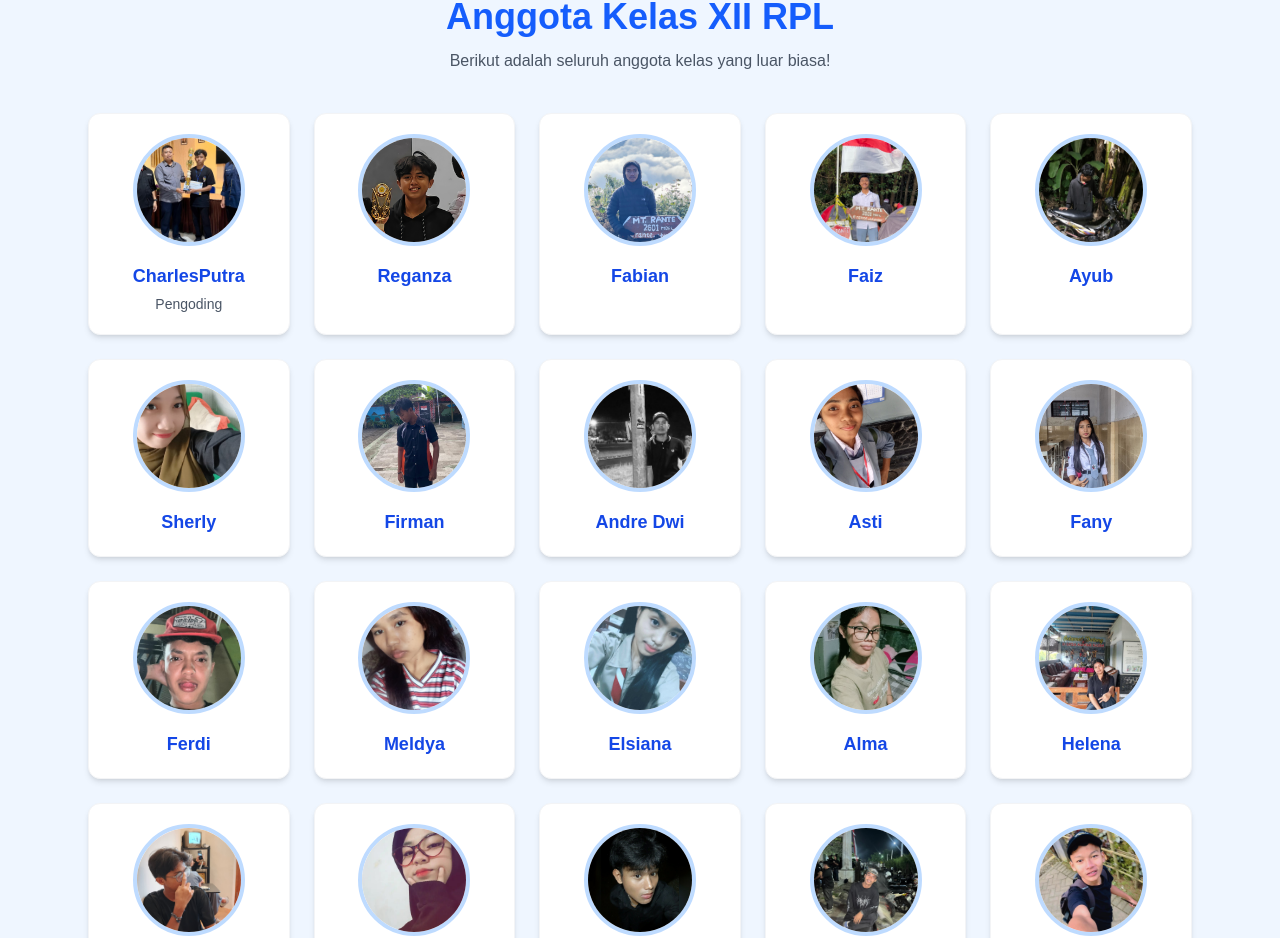
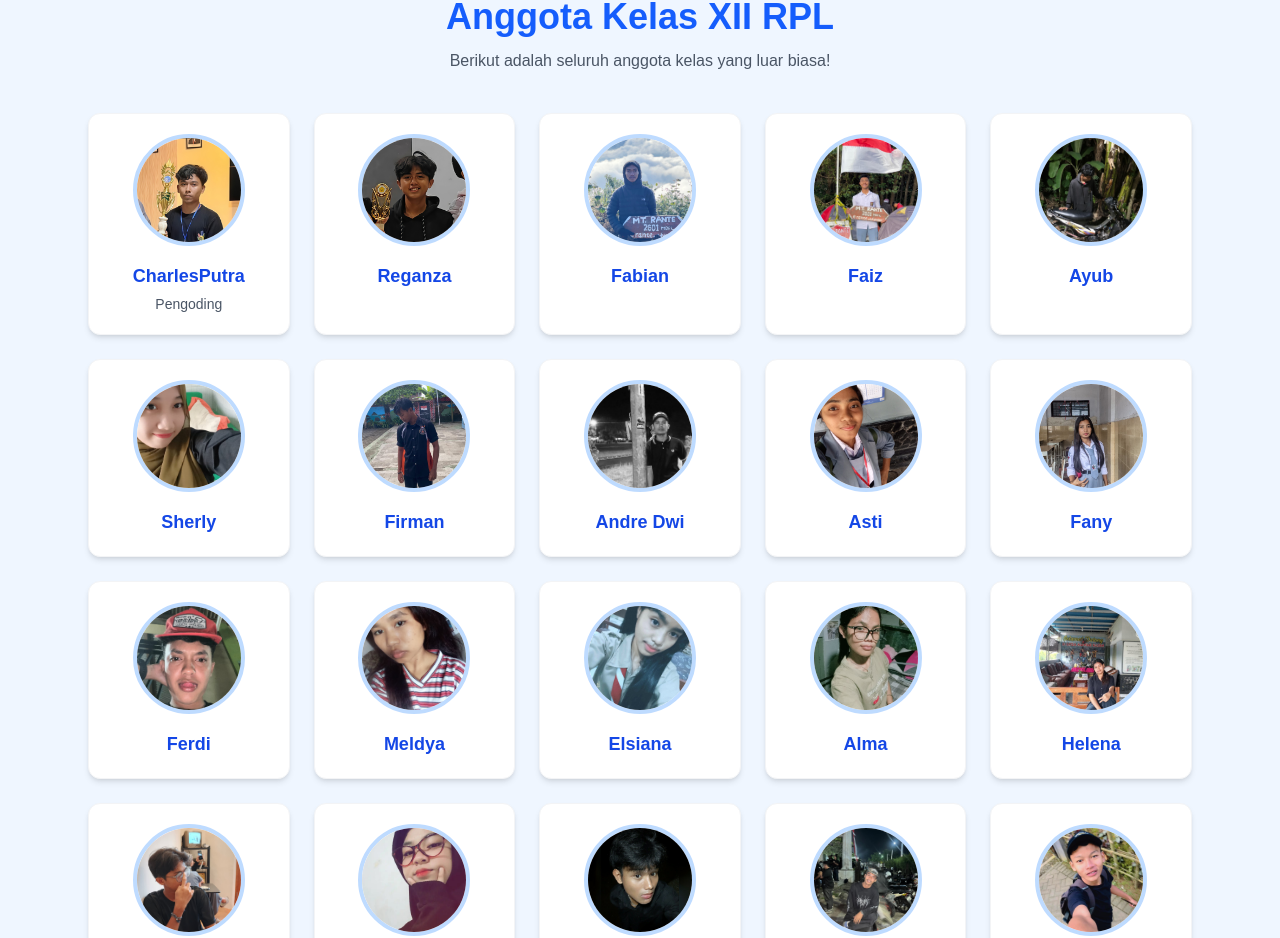
Before and after one commit to CharlesPutra/landing-page-XIIRPl, a Next.js app: page /structure in a window 1280 px wide. Shown: the part 5410-6348 px from the top of the page. Built offline with nearby package versions, Linux system fonts and the light colour scheme.

Commit message:
sudah selesai

```diff
--- a/app/structure/page.tsx
+++ b/app/structure/page.tsx
@@ -268,7 +268,7 @@ export default function Structure() {
                             <CardAnggota
                                 nama="CharlesPutra"
                                 posisi="Pengoding"
-                                foto="/img/cahrles.jpg"
+                                foto="/img/charles.jpg"
                             />
 
                             <CardAnggota
```
Also changed, not shown: public/img/charles.jpg (added).
